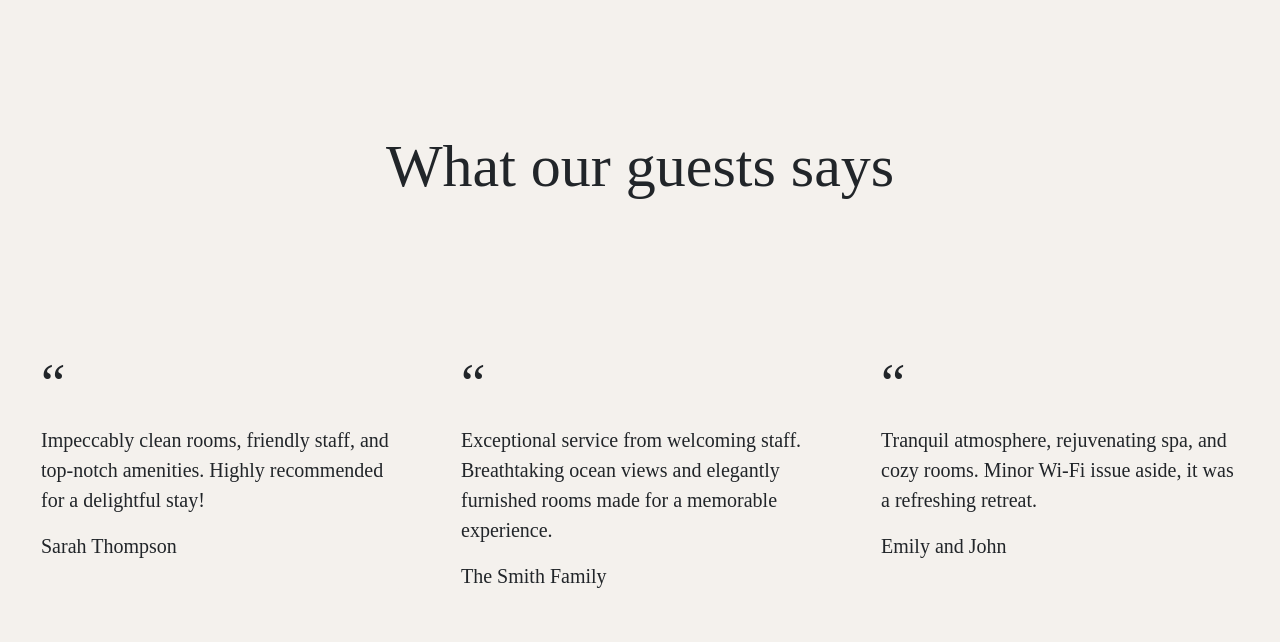
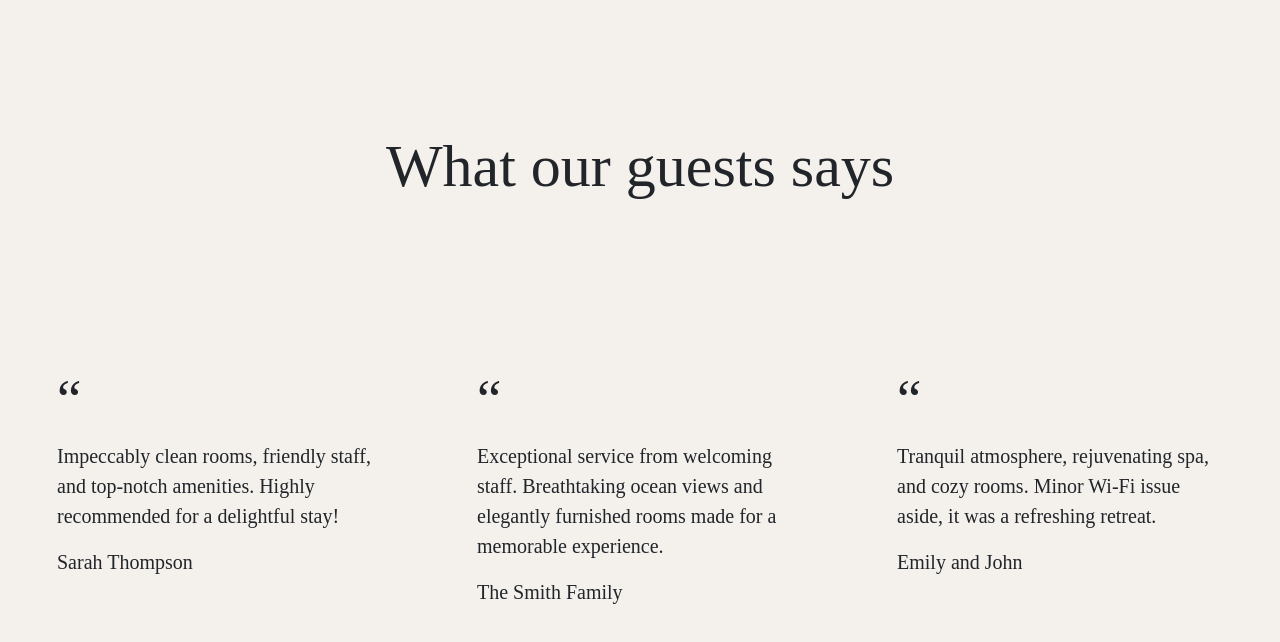
Before and after one commit to rohanpatel05/Hotel-Booking-System-Frontend, a React (Create React App) app: page /review in a window 1280 px wide. Shown: the top 642 px of the page. Built offline with nearby package versions, Linux system fonts and the light colour scheme; a web font is replaced by a local one.

Commit message:
Added missing card.body tag.

```diff
--- a/src/pages/GuestReview/index.js
+++ b/src/pages/GuestReview/index.js
@@ -9,7 +9,7 @@ import {
   RevieFooter,
 } from "./GuestReviewElements.js";
 import { REVIEWS } from "../../config/textDescriptions";
-
+import { CardBody } from "react-bootstrap";
 function GuestReview() {
   return (
     <LBeigeBackgroundPageWrapper>
@@ -18,9 +18,11 @@ function GuestReview() {
         {REVIEWS &&
           REVIEWS.map((review) => (
             <ReviewCards>
-              <RevieHeader>“</RevieHeader>
-              <RevieBody>{review.review}</RevieBody>
-              <RevieFooter>{review.guestName}</RevieFooter>
+              <CardBody>
+                <RevieHeader>“</RevieHeader>
+                <RevieBody>{review.review}</RevieBody>
+                <RevieFooter>{review.guestName}</RevieFooter>
+              </CardBody>
             </ReviewCards>
           ))}
       </ReviewCardsWrapper>
```
